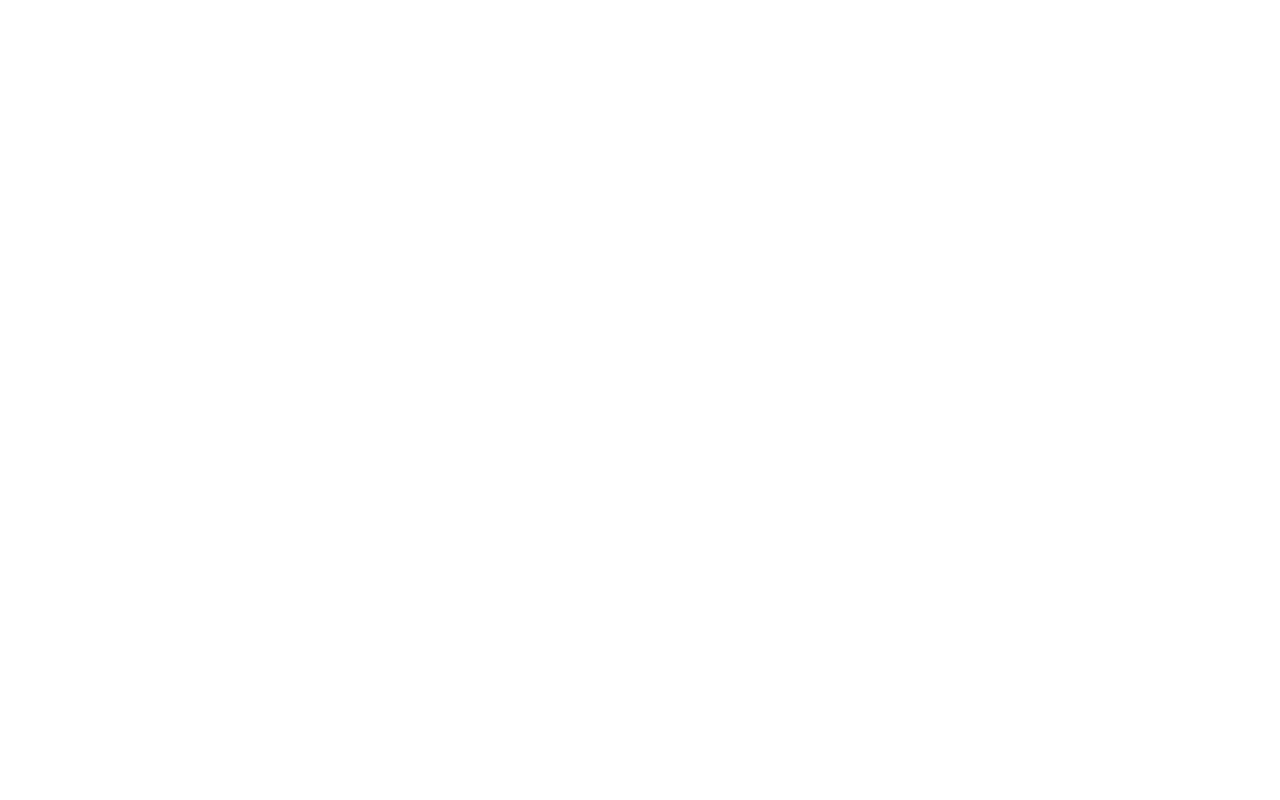
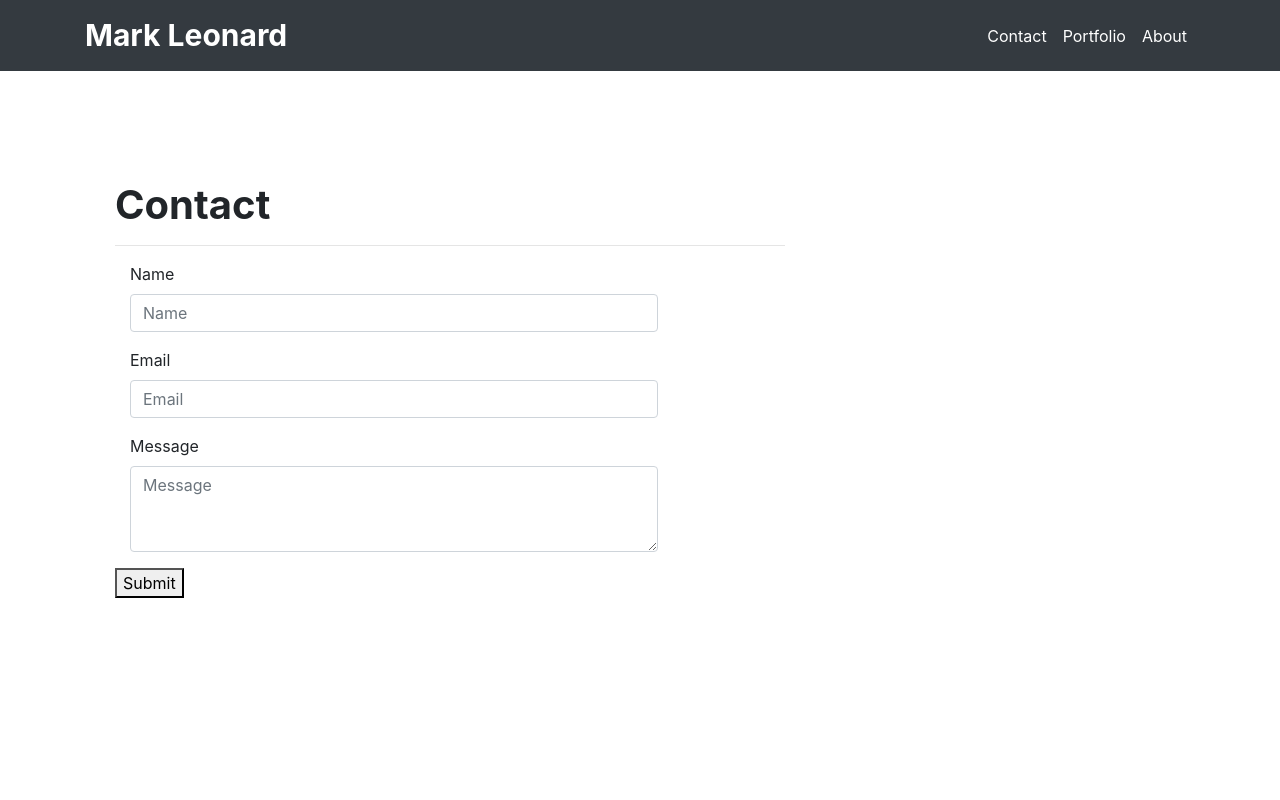
Before and after one commit to markleonard84/Portfolio, a plain HTML site: page contact.html in a window 1280 px wide. Drawn offline with nearby package versions, Linux system fonts and the light colour scheme.

Commit message:
Updates to index.html and contact.html

```diff
--- a/assets/css/style.css
+++ b/assets/css/style.css
@@ -1,7 +1,3 @@
-body {
-    font-family: Arial, "Helvetica Neue", Helvetica, sans-serif;
-}
-
 html {
     position: relative;
     min-height: 100%;
@@ -18,12 +14,10 @@ main {
 }
 
 .block-header {
-    font-family: Georgia, Times, "Times New Roman", serif;
     font-weight: bold;
 }
 
 #logo {
-    font-family: Georgia, Times, "Times New Roman", serif;
     font-size: 30px;
     font-weight: bold;
 }
@@ -57,7 +51,6 @@ main {
 
 .about-me-header {
     margin-bottom: 33px;
-    font-family: Georgia, Times, "Times New Roman", serif;
     font-size: 32px;
     font-weight: bold;
 }
--- a/contact.html
+++ b/contact.html
@@ -0,0 +1,88 @@
+<!DOCTYPE html>
+<html lang="en-us">
+
+<head>
+    <!-- Required meta tags -->
+    <meta charset="utf-8">
+    <meta name="viewport" content="width=device-width, initial-scale=1.0">
+    <meta http-equiv="X-UA-Compatible" content="ie=edge">
+
+    <link rel="stylesheet" href="https://stackpath.bootstrapcdn.com/bootstrap/4.5.2/css/bootstrap.min.css" integrity="sha384-JcKb8q3iqJ61gNV9KGb8thSsNjpSL0n8PARn9HuZOnIxN0hoP+VmmDGMN5t9UJ0Z" crossorigin="anonymous">
+
+    <!-- My CSS -->
+    <link rel="stylesheet" href="assets/css/style.css"/>
+
+    <title>Mark Leonard</title>
+
+</head>
+
+<body>
+    <nav class="navbar navbar-expand-lg navbar-light bg-dark">
+        <div class="container">
+            <a class="navbar-brand text-white" href="index.html" id="logo">Mark Leonard</a>
+                <button class="navbar-toggler" type="button" data-toggle="collapse" data-target="#navbarTogglerDemo01"
+                    aria-controls="navbarTogglerDemo01" aria-expanded="false" aria-label="Toggle navigation">
+                    <span class="navbar-toggler-icon"></span>
+                </button>
+
+            <div class="collapse navbar-collapse" id="navbarTogglerDemo01">
+                <ul class="navbar-nav ml-auto mt-2 mt-lg-0">
+                    <li class="nav-item">
+                        <a class="nav-link text-white" href="contact.html">Contact</a>
+                    </li>
+                    <li class="nav-item ">
+                        <a class="nav-link text-white" href="portfolio.html">Portfolio</a>
+                    </li>
+                    <li class="nav-item active">
+                        <a class="nav-link text-white" href="index.html">About</a>
+                    </li>
+                </ul>
+            </div>
+        </div>
+    </nav>
+
+
+    <main class="container">
+        <section class="row">
+            <div class="col-md-8">
+                <form class="block form-horizontal">
+                    <h1 class="block-header">Contact</h1>
+                    <hr />
+                    <div class="form-group">
+                        <label for="name" class="col-sm-2 control-label">Name</label>
+                        <div class="col-sm-10">
+                            <input type="email" class="form-control" id="name" placeholder="Name">
+                        </div>
+                    </div>
+                    <div class="form-group">
+                        <label for="email" class="col-sm-2 control-label">Email</label>
+                        <div class="col-sm-10">
+                            <input type="password" class="form-control" id="email" placeholder="Email">
+                        </div>
+                    </div>
+                    <div class="form-group">
+                        <label class="col-sm-2 control-label" for="msg">Message</label>
+                        <div class="col-sm-10">
+                            <textarea id="msg" class="form-control" rows="3" placeholder="Message"></textarea>
+                        </div>
+                    </div>
+                    <button class="submit-btn">Submit</button>
+                </form>
+            </div>
+        </section>
+    </main>
+
+  <footer class="footer">
+    <div class="two-toned-footer-color"></div>
+    <p class="text-muted text-muted-footer text-center">
+
+    </p>
+  </footer>
+
+
+  <script src="https://code.jquery.com/jquery-3.5.1.slim.min.js" integrity="sha384-DfXdz2htPH0lsSSs5nCTpuj/zy4C+OGpamoFVy38MVBnE+IbbVYUew+OrCXaRkfj" crossorigin="anonymous"></script>
+  <script src="https://cdn.jsdelivr.net/npm/popper.js@1.16.1/dist/umd/popper.min.js" integrity="sha384-9/reFTGAW83EW2RDu2S0VKaIzap3H66lZH81PoYlFhbGU+6BZp6G7niu735Sk7lN" crossorigin="anonymous"></script>
+  <script src="https://stackpath.bootstrapcdn.com/bootstrap/4.5.2/js/bootstrap.min.js" integrity="sha384-B4gt1jrGC7Jh4AgTPSdUtOBvfO8shuf57BaghqFfPlYxofvL8/KUEfYiJOMMV+rV" crossorigin="anonymous"></script>
+</body>
+
+</html>
```
Also changed, not shown: index.html (+20 -14 lines).
